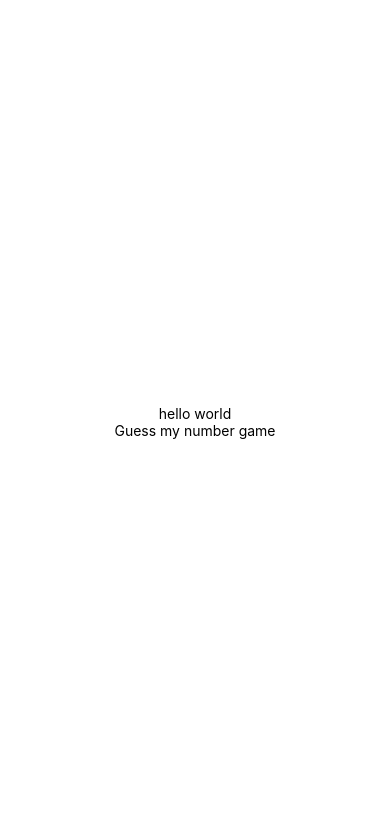
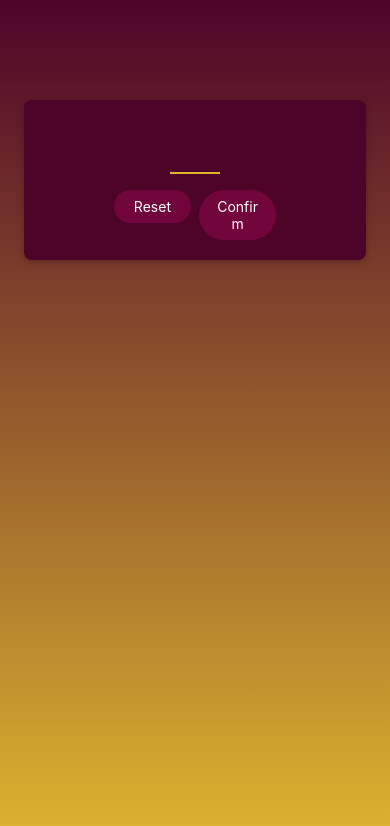
Before and after one commit to ys-333/guess-number, a React Native app: screen / in a window 390 px wide. Shown: the top 826 px of the page. Built offline with nearby package versions, Linux system fonts and the light colour scheme.

Commit message:
game start screen component

```diff
--- a/App.js
+++ b/App.js
@@ -1,22 +1,19 @@
 import { StatusBar } from 'expo-status-bar'
 import { StyleSheet, Text, View } from 'react-native'
+import StartGameScreen from './screens/StartGameScreen'
+import { LinearGradient } from 'expo-linear-gradient'
 
 export default function App() {
-  console.log(Text)
   return (
-    <View style={styles.container}>
-      <Text>hello world</Text>
-      <Text>Guess my number game</Text>
-      <StatusBar style="auto" />
-    </View>
+    <LinearGradient colors={['#4e0329', '#ddb52f']} style={styles.rootScreen}>
+      <StartGameScreen />
+    </LinearGradient>
   )
 }
 
 const styles = StyleSheet.create({
-  container: {
+  rootScreen: {
     flex: 1,
-    backgroundColor: '#fff',
-    alignItems: 'center',
-    justifyContent: 'center',
+    backgroundColor: '#ddb52f',
   },
 })
--- /dev/null
+++ b/components/PrimaryButton.js
@@ -0,0 +1,44 @@
+import { View, Text, Pressable, StyleSheet } from 'react-native'
+
+const PrimaryButton = (props) => {
+  const pressHandler = (e) => {
+    console.log(e.target, 'clicking press handler')
+  }
+  return (
+    <View style={styles.buttonOuterContainer}>
+      <Pressable
+        style={({ pressed }) =>
+          pressed
+            ? [styles.pressed, styles.buttonInnerContainer]
+            : styles.buttonInnerContainer
+        }
+        onPress={pressHandler}
+        android_ripple={{ color: '#640233' }}
+      >
+        <Text style={styles.buttonText}>{props.children}</Text>
+      </Pressable>
+    </View>
+  )
+}
+export default PrimaryButton
+
+const styles = StyleSheet.create({
+  buttonOuterContainer: {
+    margin: 4,
+    borderRadius: 28,
+    overflow: 'hidden',
+  },
+  buttonInnerContainer: {
+    backgroundColor: '#72063c',
+    paddingVertical: 8,
+    paddingHorizontal: 16,
+    elevation: 2,
+  },
+  buttonText: {
+    color: 'white',
+    textAlign: 'center',
+  },
+  pressed: {
+    opacity: 0.75,
+  },
+})
--- a/package.json
+++ b/package.json
@@ -12,7 +12,8 @@
     "expo": "~47.0.12",
     "expo-status-bar": "~1.4.2",
     "react": "18.1.0",
-    "react-native": "0.70.5"
+    "react-native": "0.70.5",
+    "expo-linear-gradient": "~12.0.1"
   },
   "devDependencies": {
     "@babel/core": "^7.12.9"
--- /dev/null
+++ b/screens/StartGameScreen.js
@@ -0,0 +1,63 @@
+import { TextInput, StyleSheet, View } from 'react-native'
+
+import PrimaryButton from '../components/PrimaryButton'
+
+const StartGameScreen = () => {
+  return (
+    <View style={styles.inputContainer}>
+      <TextInput
+        style={styles.textInput}
+        maxLength={2}
+        keyboardType="number-pad"
+        autoCapitalize="none"
+        autoCorrect={false}
+      />
+      <View style={styles.buttonsContainer}>
+        <View style={styles.buttonContainer}>
+          <PrimaryButton>Reset</PrimaryButton>
+        </View>
+        <View style={styles.buttonContainer}>
+          <PrimaryButton>Confirm</PrimaryButton>
+        </View>
+      </View>
+    </View>
+  )
+}
+export default StartGameScreen
+
+const styles = StyleSheet.create({
+  inputContainer: {
+    justifyContent: 'center',
+    alignItems: 'center',
+    marginHorizontal: 24,
+    padding: 16,
+    marginTop: 100,
+    backgroundColor: '#4e0329',
+    borderRadius: 8,
+    elevation: 4,
+    // ios color
+    shadowColor: 'black',
+    shadowOffset: { width: 0, height: 2 },
+    shadowRadius: 6,
+    shadowOpacity: 0.25,
+    textAlign: 'center',
+  },
+  textInput: {
+    width: 50,
+    height: 50,
+    fontSize: 32,
+    borderBottomColor: '#ddb52f',
+    borderBottomWidth: 2,
+    color: '#ddb52f',
+    marginVertical: 8,
+    fontWeight: 'bold',
+    textAlign: 'center',
+  },
+  buttonsContainer: {
+    flexDirection: 'row',
+    marginTop: 4,
+  },
+  buttonContainer: {
+    flex: 1,
+  },
+})
```
Also changed, not shown: screens/GameOverScreen.js (added), screens/GameScreen.js (added), 1 other file (tests, documents, lock files or other folders).
